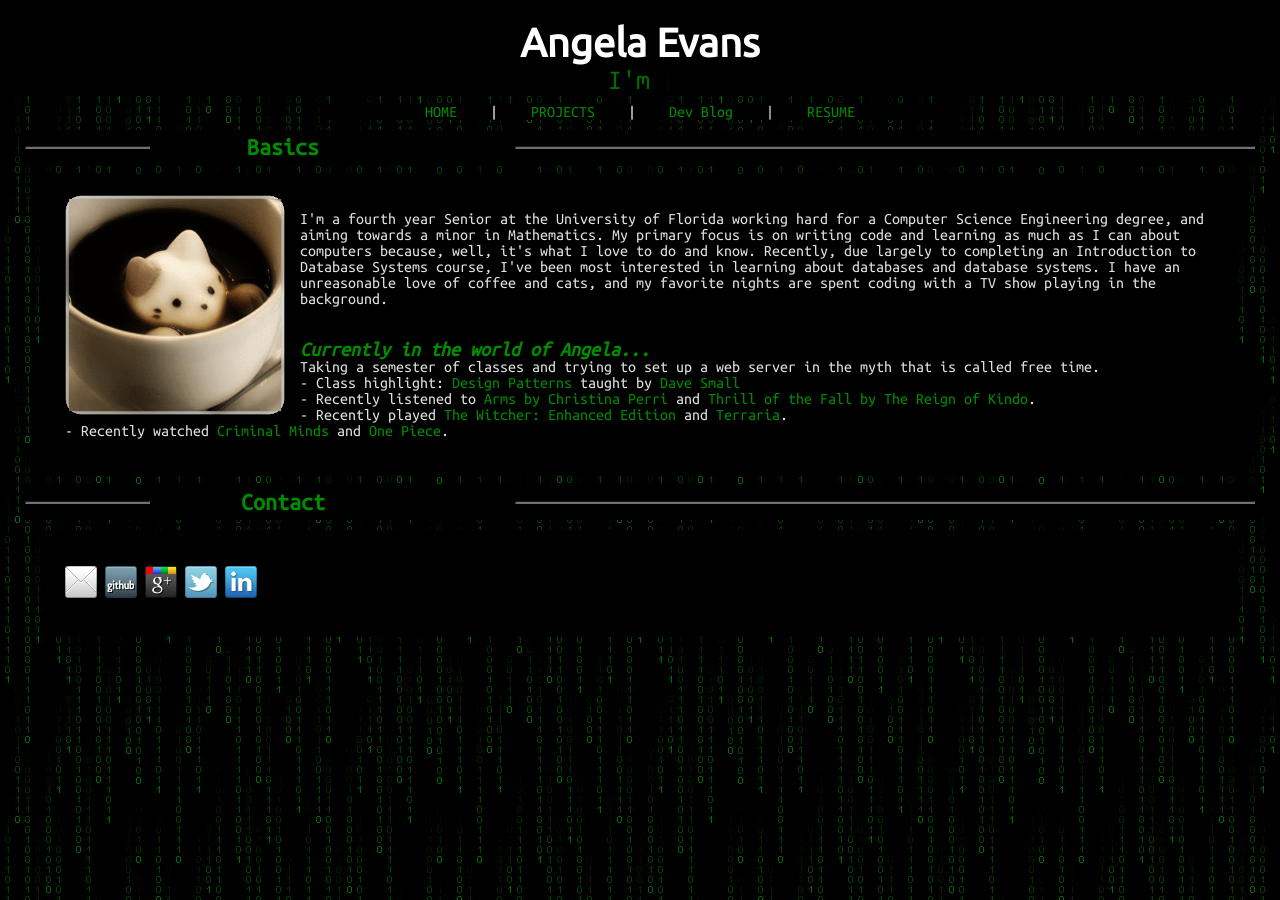
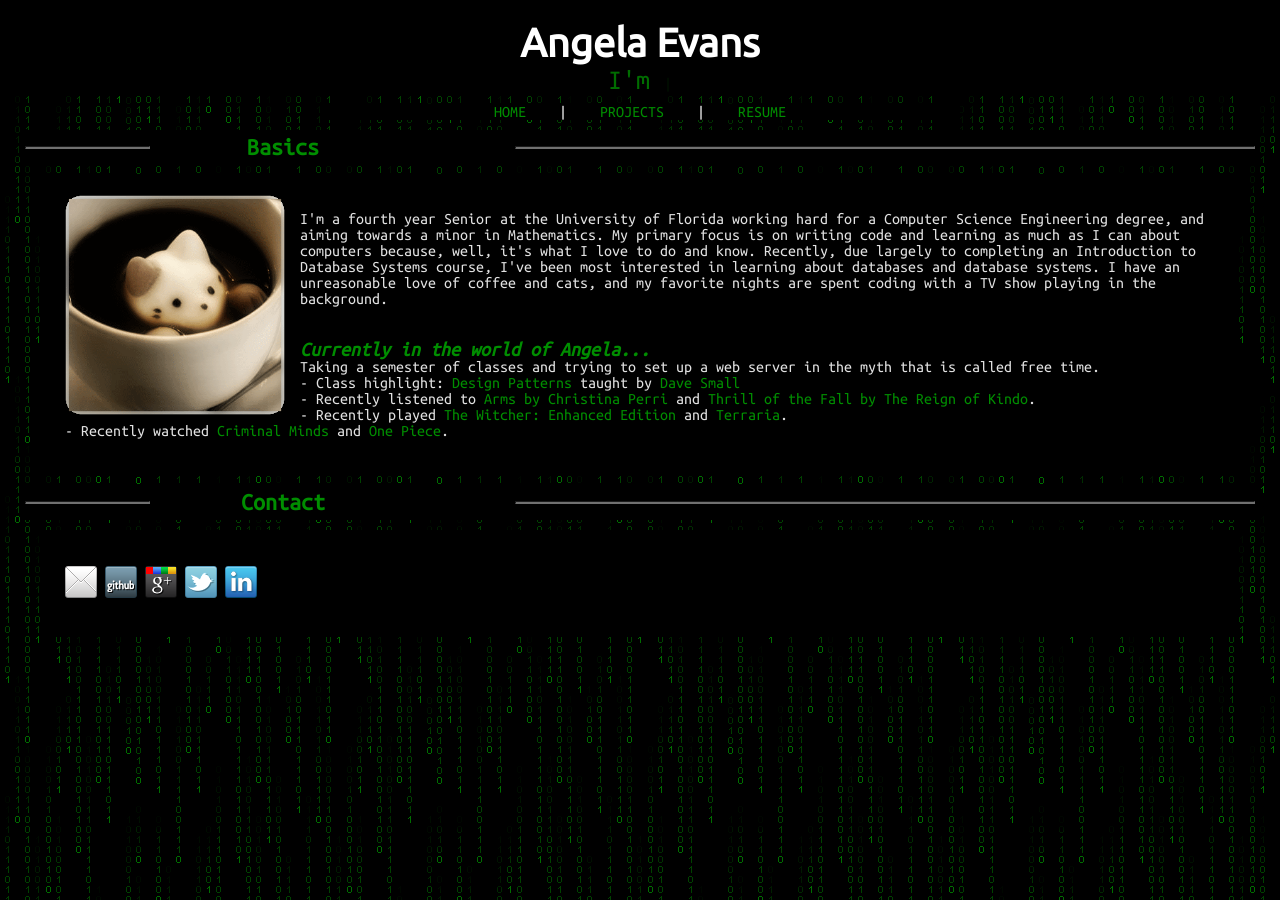
Before and after one commit to angelaevans/angelaevans.github.io, a Jekyll site: the page built from index.html, in a window 1280 px wide. Built offline with Jekyll 4.4.1, drawn with Linux system fonts in a browser that asks for light colours; nearby versions of some CDN libraries.

Commit message:
Acutally, don't want that on the face yet

```diff
--- a/index.html
+++ b/index.html
@@ -43,7 +43,7 @@ Angela Evans | Home
     <span id="typed" style="white-space:pre;"></span>
 </div>
 <div class="half">
-<span id="links"><a class="nav" href="index.html">HOME</a>	|	<a class="nav" href="projects.html">PROJECTS</a>	|	<a class="nav" href="devblog.html">Dev Blog</a></span>	|	<a class="nav" href="resume.html">RESUME</a></span>
+<span id="links"><a class="nav" href="index.html">HOME</a>	|	<a class="nav" href="projects.html">PROJECTS</a><!--	|	<a class="nav" href="devblog.html">Dev Blog</a></span>-->	|	<a class="nav" href="resume.html">RESUME</a></span>
 </div>
 <div id="heading">
 <hr class="linebefore"><span class="blockheader">Basics</span><hr class="lineafter"><br>
```
